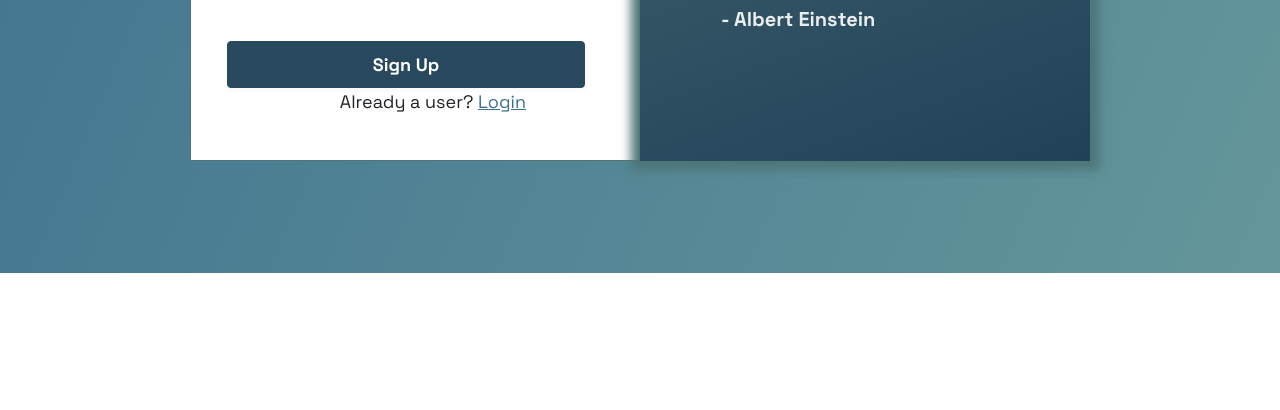
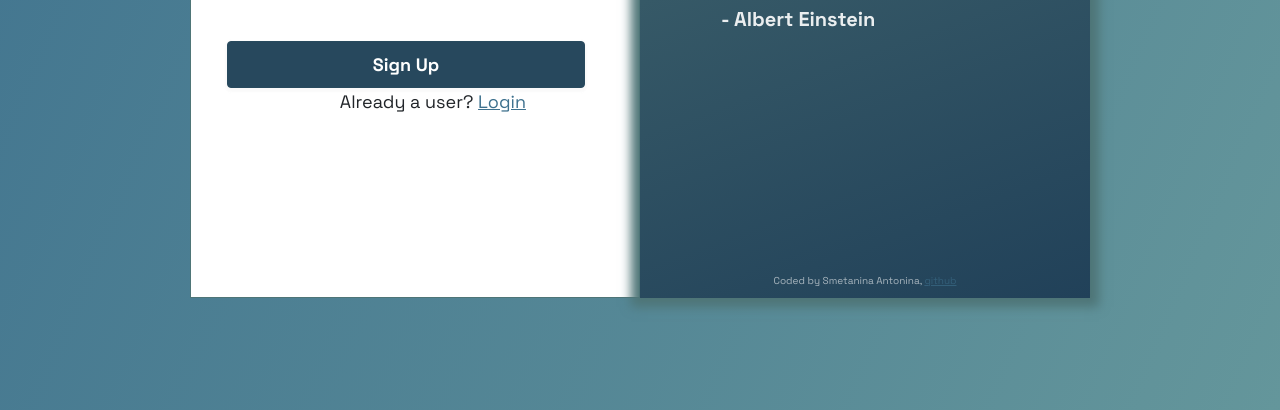
Before and after one commit to TonyaSmetanina/form, a plain HTML site: page index.html in a window 1280 px wide. Shown: the part 704-1114 px from the top of the page. Before the commit the page ends 977 px from the top, so only its background shows below. Drawn offline with nearby package versions, Linux system fonts and the light colour scheme.

Commit message:
added the class="coded"

```diff
--- a/index.html
+++ b/index.html
@@ -82,6 +82,11 @@
                     “Creativity is intelligence having fun”
                 </div>
                 <div class="small-text">- Albert Einstein</div>
+                <div class="coded">
+                    <p>      Coded by Smetanina Antonina,
+                        <a href="https://github.com/TonyaSmetanina/"> github </a>
+                    </p>
+                </div>
             </div>
 
         </div>
--- a/styles.css
+++ b/styles.css
@@ -164,3 +164,12 @@ form {
     opacity: 0.9;
     margin: 0% 18% 0 18%;
 }
+
+
+.coded {
+    color: #ffff;
+    opacity: .6;
+    display: block;
+    text-align: center;
+    padding: 53% 0 0 0;
+}
```
